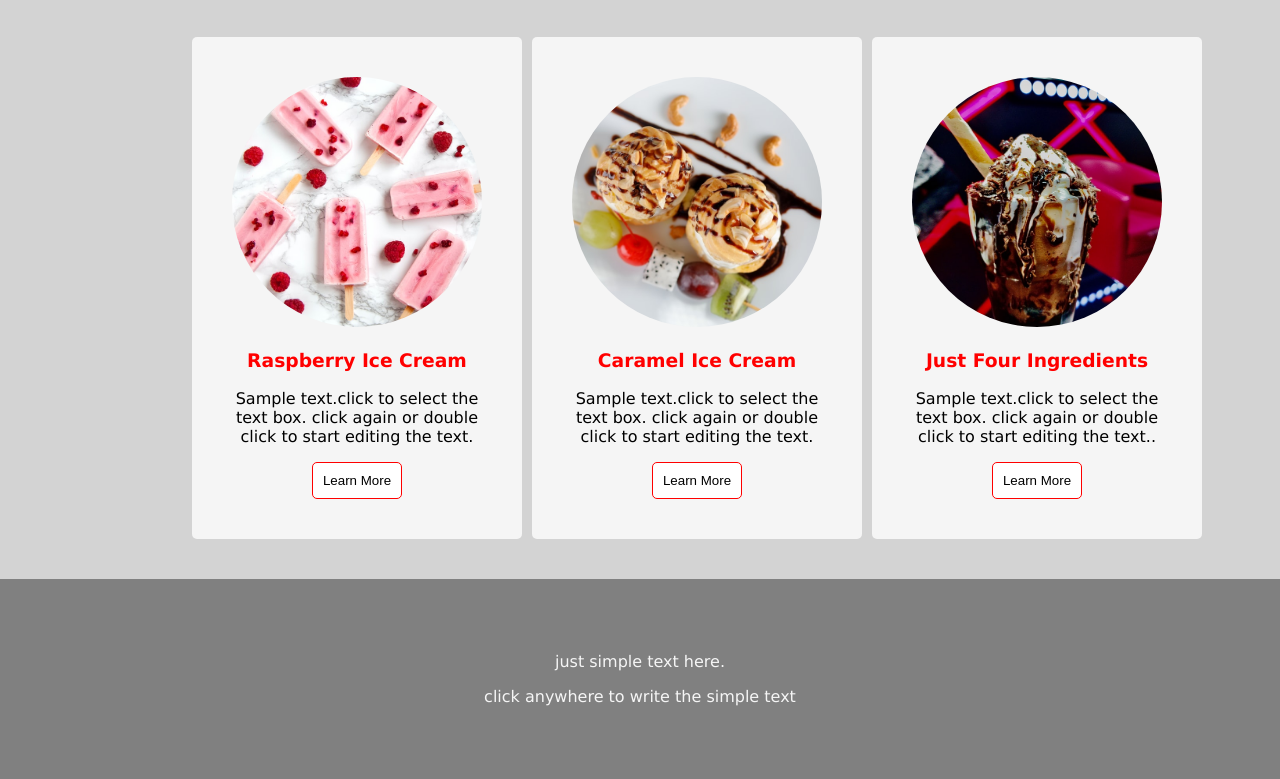
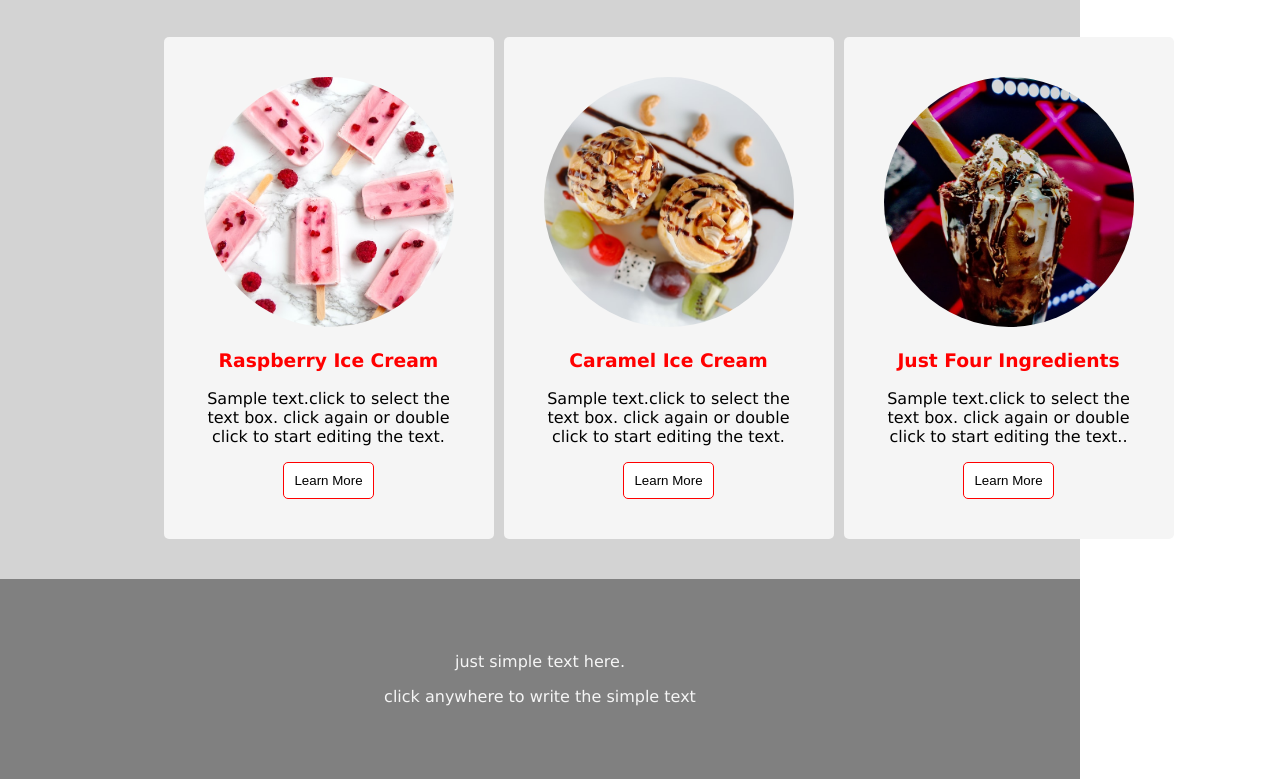
Before and after one commit to satindersingh472/iceCream, a plain HTML site: page index.html in a window 1280 px wide. Shown: the part 203-982 px from the top of the page. Drawn offline with Linux system fonts and the light colour scheme.

Commit message:
resized body size

```diff
--- a/css/style.scss
+++ b/css/style.scss
@@ -3,6 +3,7 @@ body{
     padding: 0px;
     margin: 0px;
     font-family: 'Lucida Sans', 'Lucida Sans Regular', 'Lucida Grande', 'Lucida Sans Unicode', Geneva, Verdana, sans-serif;
+    max-width: 1080px;
 }
 img{
     height: 200px;
```
Also changed, not shown: css/style.css, 1 other file.
